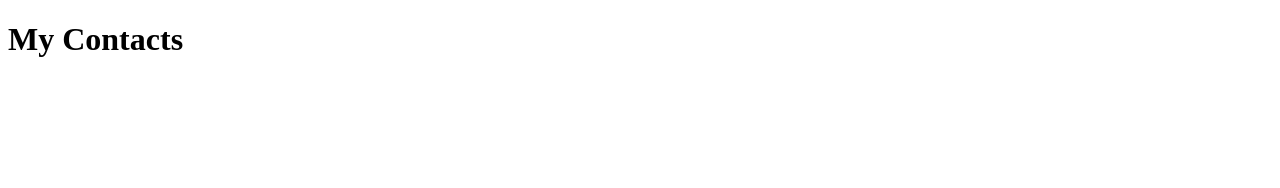
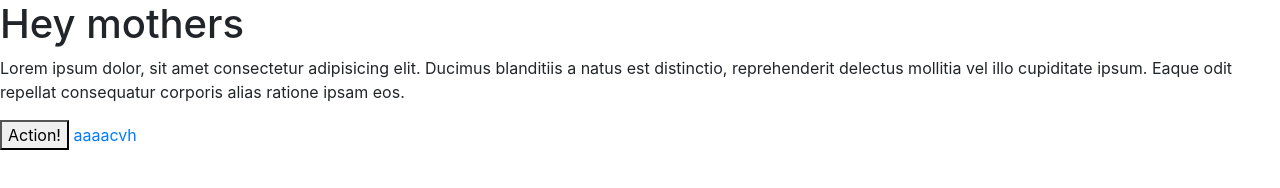
Before and after one commit to tetrabit4you/Testprojekt, a plain HTML site: page index.html in a window 1280 px wide. Drawn offline with nearby package versions, Linux system fonts and the light colour scheme.

Commit message:
second commit

```diff
--- a/index.html
+++ b/index.html
@@ -5,12 +5,17 @@
     <meta http-equiv="X-UA-Compatible" content="IE=edge">
     <meta name="viewport" content="width=device-width, initial-scale=1.0">
     <link rel="stylesheet" href="style.css">
+    <link rel="stylesheet" href="node_modules/bootstrap/dist/css/bootstrap.min.css">
     <script src=script.js></script>
     <title>Document</title>
 </head>
 <body onload="render()">
     <div id="content">
+        <h1>Hey mothers</h1>
+        <p>Lorem ipsum dolor, sit amet consectetur adipisicing elit. Ducimus blanditiis a natus est distinctio, reprehenderit delectus mollitia vel illo cupiditate ipsum. Eaque odit repellat consequatur corporis alias ratione ipsam eos.</p>
+        <button>Action!</button>
 
+        <a href="#">aaaacvh</a>
     </div>
 </body>
 </html>
--- a/script.js
+++ b/script.js
@@ -1,5 +1,4 @@
 function render(){
     let content = document.getElementById('content');
-    content.innerHTML = '';
-    content.innerHTML += `<h1>My Contacts</h1>`;
+
 }
```
Also changed, not shown: package-lock.json (added).
